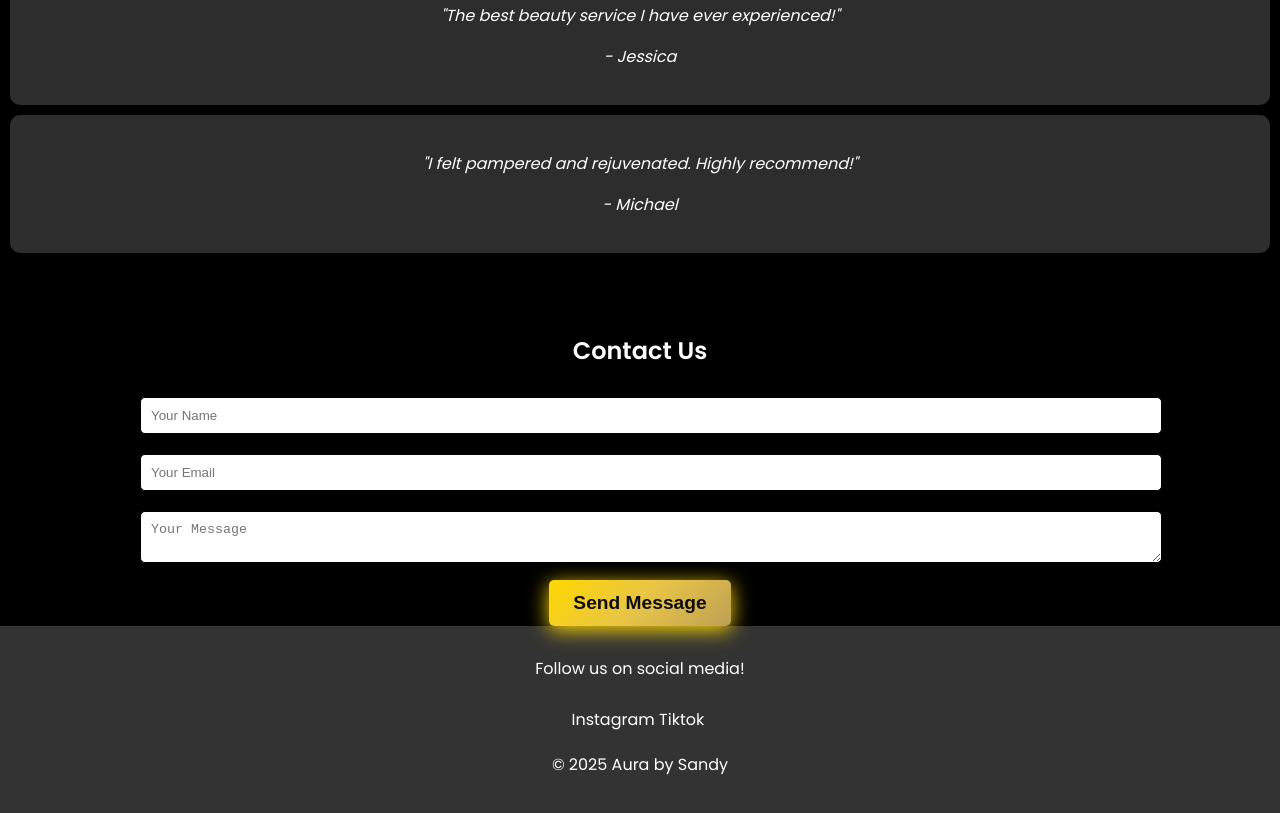
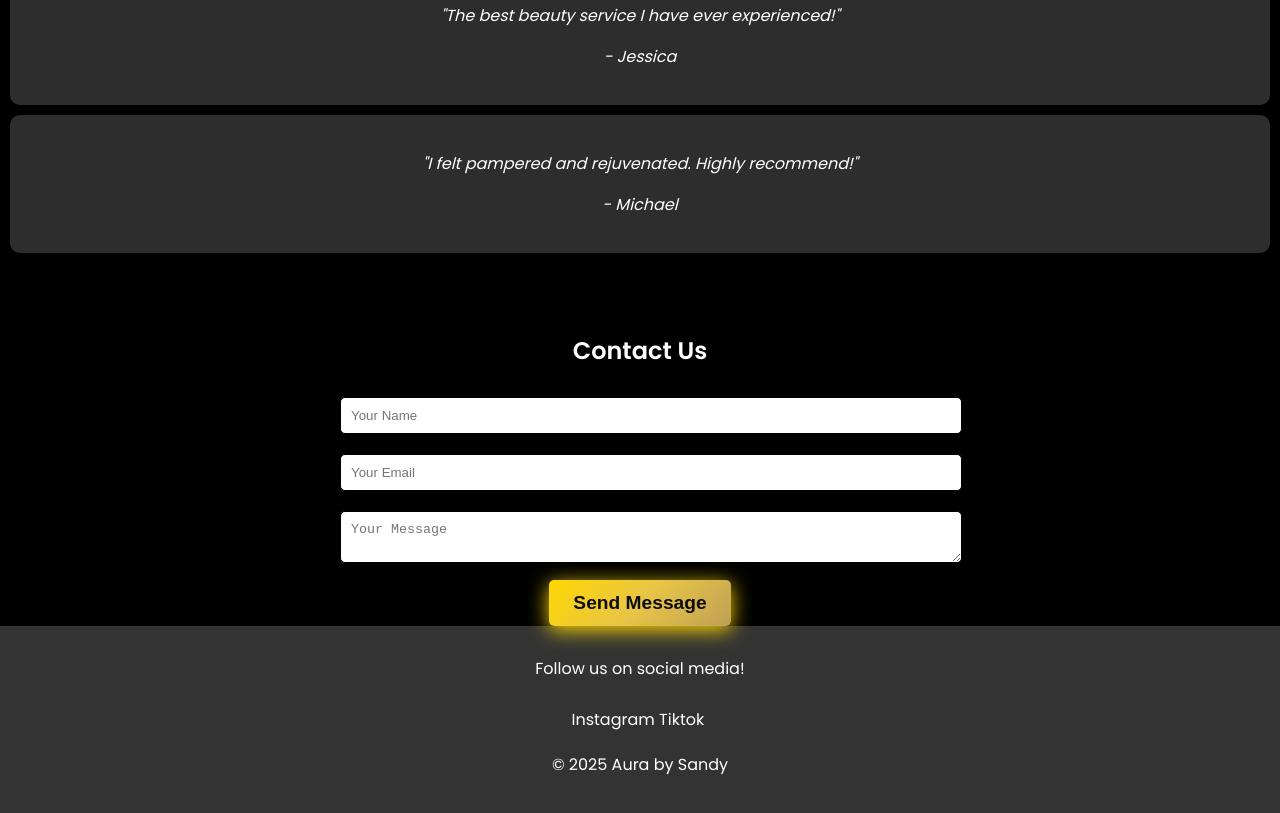
Before and after one commit to Davide0009/auraby_sandy, a plain HTML site: page index.html in a window 1280 px wide. Shown: the part 1571-2384 px from the top of the page. Drawn offline with nearby package versions, Linux system fonts and the light colour scheme; a web font is replaced by a local one.

Commit message:
Update aura.css

```diff
--- a/css/aura.css
+++ b/css/aura.css
@@ -206,10 +206,11 @@
         /* Contact Section */
         #contact-section{
             background-color: #000;
+                height: 100%;
 
         }
         #contact-section form{
-            max-width: 1000px;
+            max-width: 600px;
             margin: 0 auto;
         }
 
```
